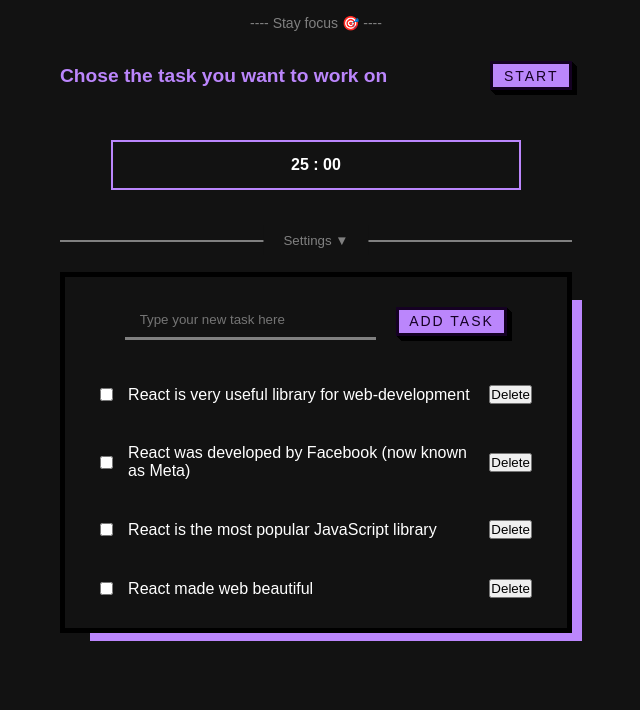
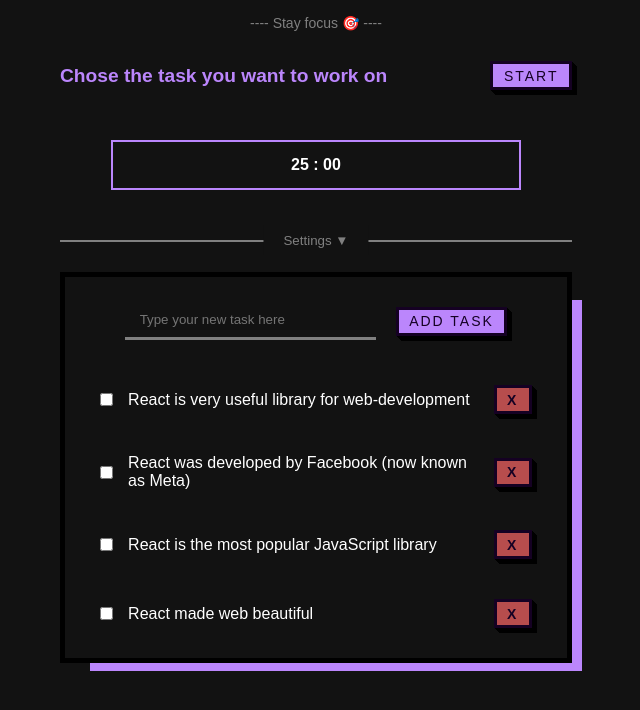
Before and after one commit to antonkhomenko/PomodoroTaskTracker, a React (Vite) app: page / in a window 1280 px wide. Shown: the top 710 px of the page, without its empty margins (324-964 px from the left). Built offline with nearby package versions, Linux system fonts and the light colour scheme.

Commit message:
task list add selected func

```diff
--- a/src/App.jsx
+++ b/src/App.jsx
@@ -19,8 +19,8 @@ function App(props) {
     return (
         <div className='App'>
             <span className='quote'>Stay focus 🎯</span>
-            <Timer/>
-            <TaskList tasks={tasks} setTasks={setTasks}/>
+            <Timer chosenTask={chosenTask}/>
+            <TaskList tasks={tasks} setTasks={setTasks} chosenTask={chosenTask} setChosenTask={setChosenTask}/>
         </div>
     );
 }
--- a/src/components/TaskItem/TaskItem.jsx
+++ b/src/components/TaskItem/TaskItem.jsx
@@ -1,17 +1,21 @@
 import classes from './TaskItem.module.css';
+import Button from "../UI/Button/Button.jsx";
 
 
-function TaskItem({task}) {
+function TaskItem({task, handleDelete, handleSelect}) {
 
     const {id, isSelected, text} = task;
 
+
+
+
     return (
         <div className={classes.TaskItem}>
-            <input type="checkbox" checked={isSelected}/>
+            <input type="checkbox" checked={isSelected} onChange={handleSelect}/>
             <span className={classes.text}>
                 {text}
             </span>
-            <button>Delete</button>
+            <Button style={{backgroundColor: '#b74d4d', fontWeight: 'bold'}} onClick={handleDelete}>X</Button>
         </div>
     );
 }
--- a/src/components/TaskList/TaskList.jsx
+++ b/src/components/TaskList/TaskList.jsx
@@ -2,12 +2,43 @@ import classes from './TaskList.module.css';
 import TaskListSettings from "../TaskListSettings/TaskListSettings.jsx";
 import TaskItem from "../TaskItem/TaskItem.jsx";
 
-function TaskList({tasks, setTasks}) {
+function TaskList({tasks, setTasks, chosenTask, setChosenTask}) {
+
+    function deleteItem(task) {
+        const filtratedTasks = tasks.filter(item => {
+            return item.id !== task.id;
+        });
+        setTasks(filtratedTasks);
+    }
+
+    function selectItem(task) {
+        if(!task.isSelected && chosenTask) return;
+        const filtratedTasks = tasks.map(item => {
+            if(item.id === task.id) {
+                if(!task.isSelected) {
+                    task.isSelected = true;
+                    setChosenTask(task.text);
+                } else {
+                    task.isSelected = false;
+                    setChosenTask('');
+                }
+            }
+            return item;
+        });
+        setTasks(filtratedTasks);
+    }
+
     return (
         <div className={classes.TaskList}>
             <TaskListSettings setTasks={setTasks}/>
             <div className={classes.TaskListWrapper}>
-                {tasks.map(t => <TaskItem task={t} key={t.id}/>)}
+                {tasks.map(t => {
+                    return <TaskItem
+                            task={t} key={t.id}
+                            handleDelete={() => deleteItem(t)}
+                            handleSelect={() => selectItem(t)}
+                    />
+                })}
             </div>
         </div>
     );
--- a/src/components/UI/Button/Button.module.css
+++ b/src/components/UI/Button/Button.module.css
@@ -25,6 +25,10 @@
     left: 5px;
 }
 
+.button:focus {
+    outline: none;
+}
+
 @media (min-width: 768px) {
     .button {
         padding: 0.25em 0.75em;
```
Also changed, not shown: src/components/TaskItem/TaskItem.module.css (line endings or trailing spaces).
